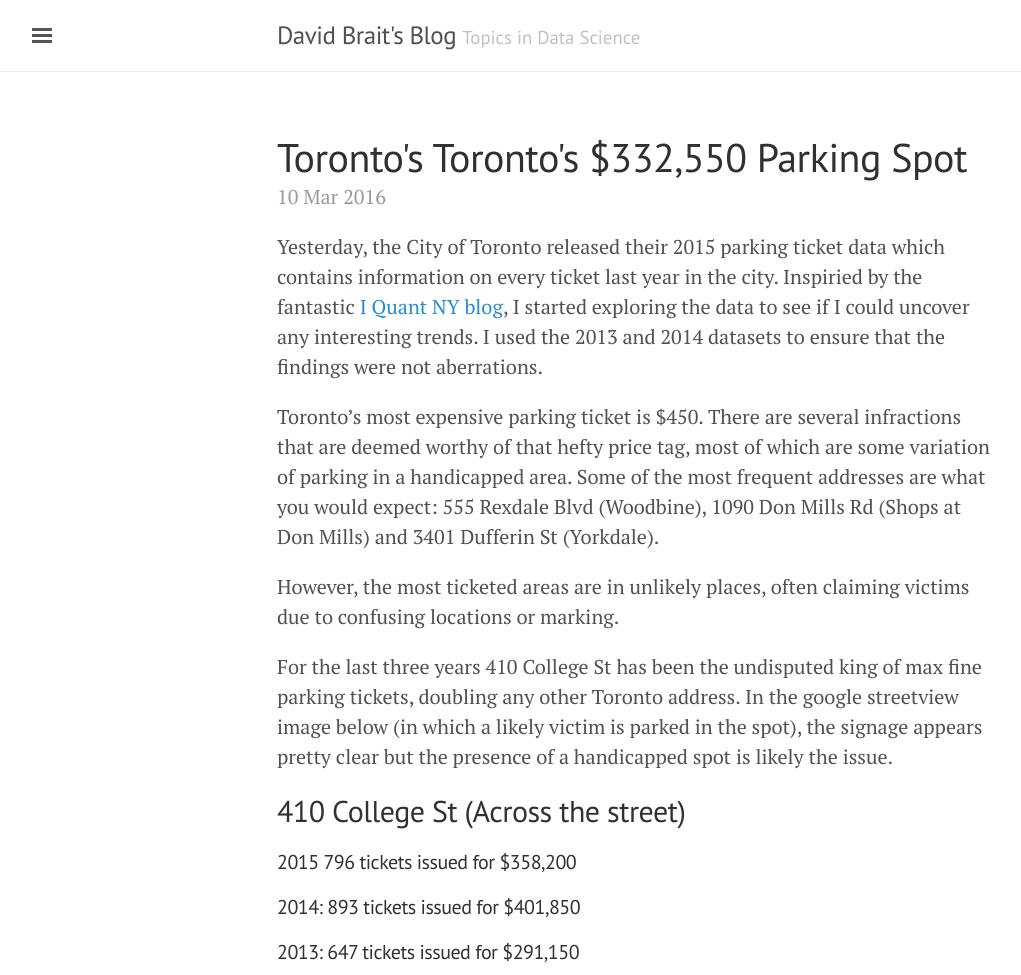
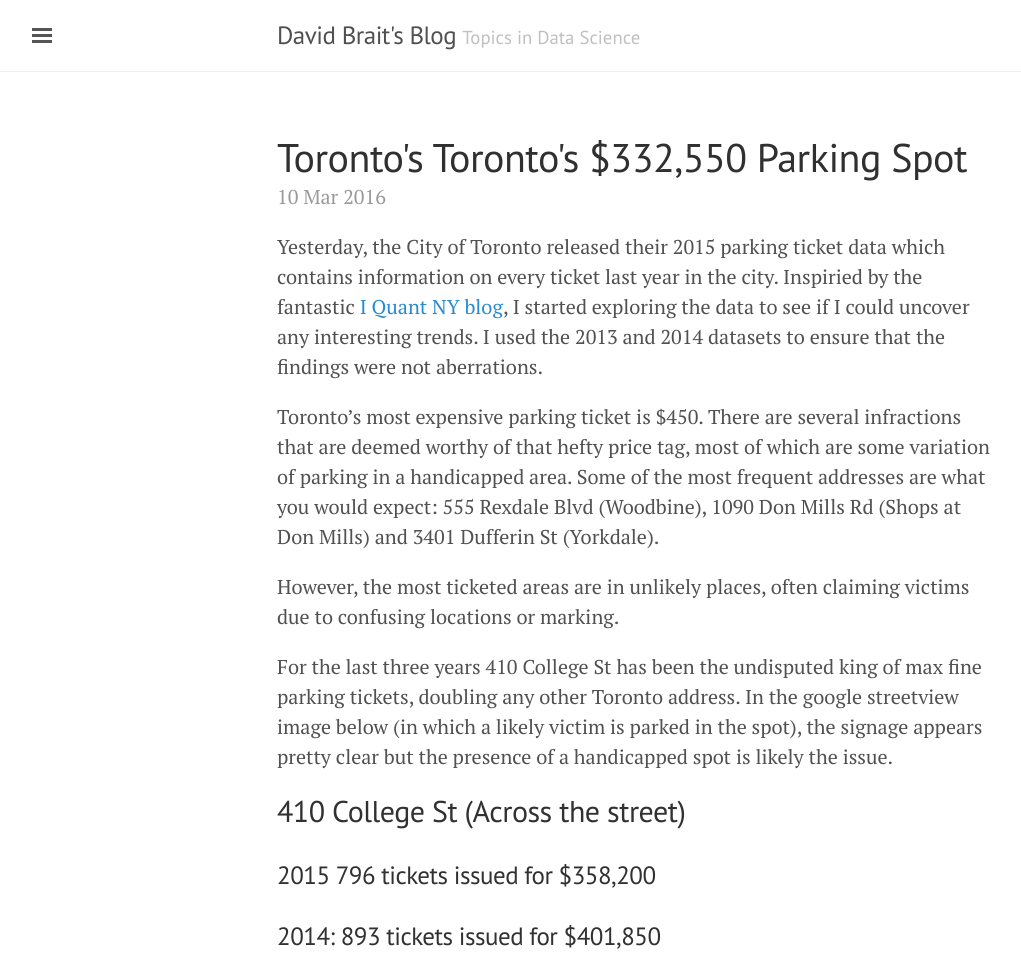
Before and after one commit to dbrait/dbrait-blog, a Jekyll site: the page built from _posts/2016-03-10-Toronto's $358,000 Parking Spot.md, in a window 1280 px wide. Shown: the top 975 px of the page, without its empty margins (3-1024 px from the left). Built offline with Jekyll 4.4.1, drawn with Linux system fonts in a browser that asks for light colours; grey boxes are pictures that could not be loaded.

```diff
--- a/_posts/2016-03-10-Toronto's $358,000 Parking Spot.md
+++ b/_posts/2016-03-10-Toronto's $358,000 Parking Spot.md
@@ -12,35 +12,39 @@ However, the most ticketed areas are in unlikely places, often claiming victims
 
 For the last three years 410 College St has been the undisputed king of max fine parking tickets, doubling any other Toronto address.  In the google streetview image below (in which a likely victim is parked in the spot), the signage appears pretty clear but the presence of a handicapped spot is likely the issue.
 
-## 410 College St (Across the street) ##
-####  2015 796 tickets issued for $358,200 ####
-#### 2014: 893 tickets issued for $401,850
-#### 2013: 647 tickets issued for $291,150
+## 410 College St (Across the street)
+
+###  2015 796 tickets issued for $358,200
+### 2014: 893 tickets issued for $401,850
+### 2013: 647 tickets issued for $291,150
 
 <iframe src="https://www.google.com/maps/embed?pb=!1m0!3m2!1sen!2sca!4v1455649270872!6m8!1m7!1sk9t_aIUtkuWeAvu_uTdHFA!2m2!1d43.65675864281898!2d-79.40623669615232!3f144.63015609181116!4f-16.43494906144889!5f0.7820865974627469" width="600" height="450" frameborder="0" style="border:0" allowfullscreen></iframe>
 
 There is a significant drop off in tickets, but a max ticket per day at 18 Grenville St is still a nice revenue generator for city hall.  Likely another case of an odd place for a handicapped designitation to be.
 
 ## 18 Grenville St
-#### 2015: 342 tickets issued for $153,900
-#### 2014: 328 tickets issued for $147,600
-#### 2013: 400 tickets issued for $180,000
+
+### 2015: 342 tickets issued for $153,900
+### 2014: 328 tickets issued for $147,600
+### 2013: 400 tickets issued for $180,000
 
 <iframe src="https://www.google.com/maps/embed?pb=!1m0!3m2!1sen!2sca!4v1455651657879!6m8!1m7!1s83857MNyUcdO5tzZJ82cxA!2m2!1d43.66195861412737!2d-79.38421575983601!3f329.1808863828714!4f-5.896528146053157!5f0.7820865974627469" width="600" height="450" frameborder="0" style="border:0" allowfullscreen></iframe>
 
 Another victim pictured in the google street view image.  This is the exit on the eastside of the Manulife center.
 
 ## 35 Balmuto St (Across the street)
-#### 2015: 326 tickets issued for $146,700
-#### 2014: 253 tickets issued for $113,850
-#### 2013: 257 tickets issued for $115,650
+
+### 2015: 326 tickets issued for $146,700
+### 2014: 253 tickets issued for $113,850
+### 2013: 257 tickets issued for $115,650
 
 <iframe src="https://www.google.com/maps/embed?pb=!1m0!3m2!1sen!2sca!4v1457569124752!6m8!1m7!1s1EsfEA2OFO2ZS7besE31jg!2m2!1d43.66953377351889!2d-79.3878226779771!3f223.54294412397383!4f-11.343472253253594!5f1.9587109090973311" width="600" height="450" frameborder="0" style="border:0" allowfullscreen></iframe>
 
 
 ## 60 Murray St
-#### 2015: 287 tickets issued for $129,150
-#### 2014: 346 tickets issued for $155,700.
-#### 2013: 315 tickets issued for $141,750
+
+### 2015: 287 tickets issued for $129,150
+### 2014: 346 tickets issued for $155,700.
+### 2013: 315 tickets issued for $141,750
 
 <iframe src="https://www.google.com/maps/embed?pb=!1m0!3m2!1sen!2sca!4v1455651896816!6m8!1m7!1sotM4k6jUW09oEeBmET3sQg!2m2!1d43.65821668092152!2d-79.39131905145949!3f245!4f0!5f0.7820865974627469" width="600" height="450" frameborder="0" style="border:0" allowfullscreen></iframe>
```
